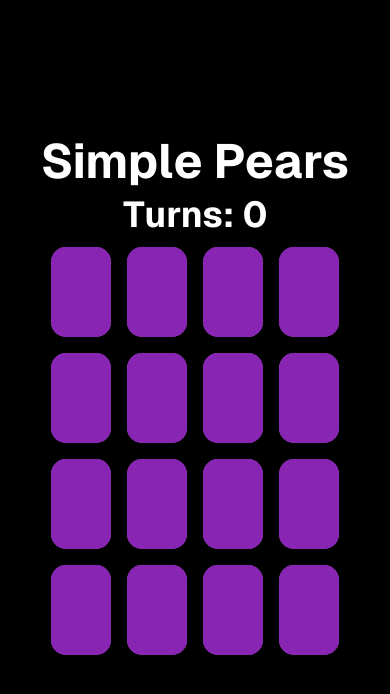
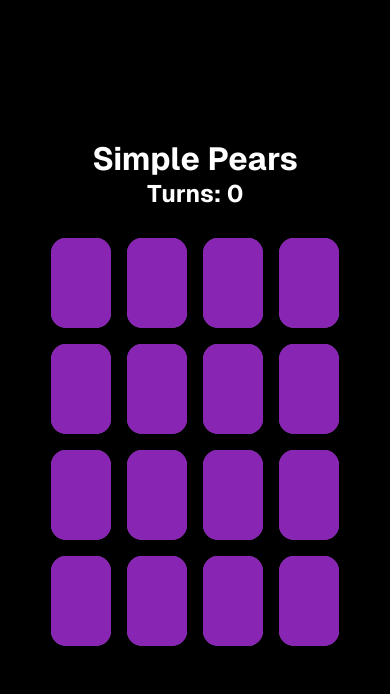
Before and after one commit to dtaylorbrown/animal-pears, a Next.js app: page / in a window 390 px wide. Shown: the top 694 px of the page. Built offline with nearby package versions, Linux system fonts and the light colour scheme.

Commit message:
fix: styles

```diff
--- a/src/app/components/Card/Card.module.css
+++ b/src/app/components/Card/Card.module.css
@@ -36,6 +36,5 @@
   .card {
     width: 60px;
     height: 90px;
-    font-size: 1rem;
   }
 }
--- a/src/app/globals.css
+++ b/src/app/globals.css
@@ -23,7 +23,7 @@ body {
   background: var(--background); */
   font-family: Raleway, sans-serif;
   margin: 0;
-  font-size: 1.5em;
+  font-size: 1rem;
   text-align: center;
   background: #000000;
   color: #ffffff;
--- a/src/app/page.module.css
+++ b/src/app/page.module.css
@@ -43,6 +43,7 @@
   .game {
     gap: 16px;
     padding: 10px;
+    margin-top: 20px;
   }
 }
 
```
